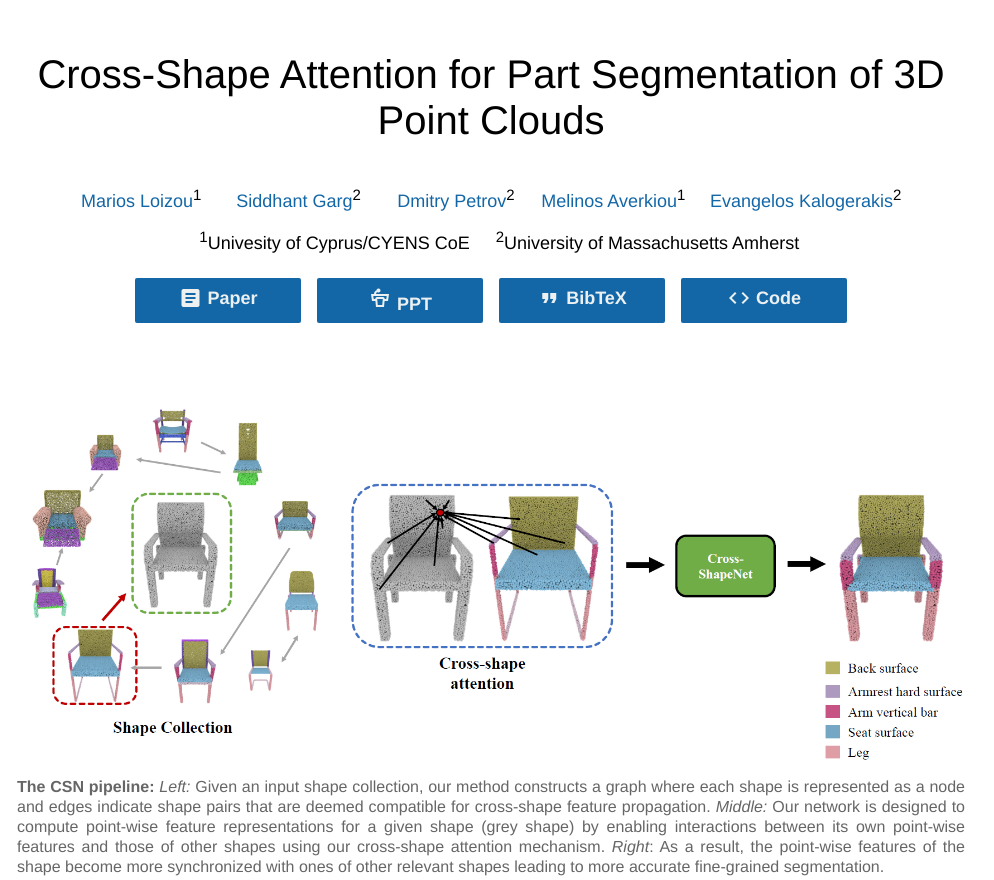
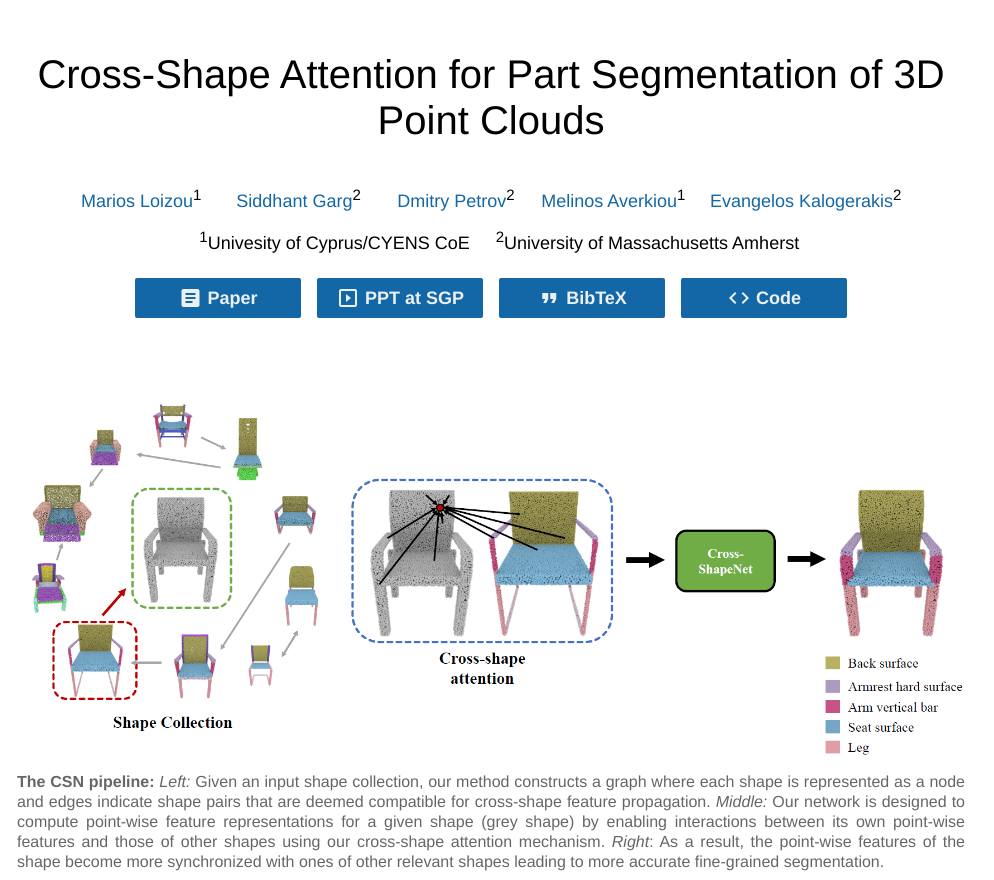
Before and after one commit to marios2019/CSN, a plain HTML site: page index.html in a window 1280 px wide. Shown: the top 880 px of the page, without its empty margins (149-1143 px from the left). Drawn offline with nearby package versions, Linux system fonts and the light colour scheme.

Commit message:
Update index.html

```diff
--- a/index.html
+++ b/index.html
@@ -45,8 +45,8 @@
                      Paper
                 </a>
                 <a class="supp-btn" href="assets/CSN_presentation.pdf">
-                    <span class="material-symbols-outlined"> podium </span>
-                    PPT
+                    <span class="material-icons"> slideshow </span>
+                    PPT at SGP
                 </a>
                 <a class="supp-btn" href="assets/bib.txt">
                     <span class="material-icons"> format_quote </span>
@@ -129,7 +129,7 @@
                 <p>Marios Loizou, Siddhant Garg, Dmitry Petrov, Melinos Averkiou, Evangelos Kalogerakis</p>
 
                 <div><span class="material-icons"> picture_as_pdf </span><a href="https://arxiv.org/pdf/2003.09053.pdf">PDF</a></div>
-                <div><span class="material-symbols-outlined"> podium </span><a href="assets/CSN_presentation.pdf">PPT</a></div>
+                <div><span class="material-icons"> slideshow </span><a href="assets/CSN_presentation.pdf">PPT at SGP</a></div>
                 <div><span class="material-icons"> format_quote </span><a href="assets/bib.txt">BibTeX</a></div>
             </div>
         </div>
```
